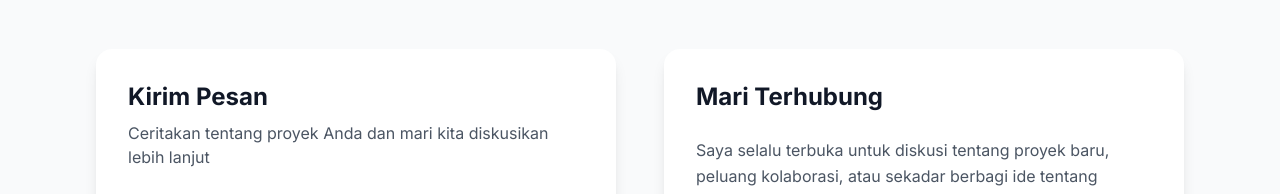
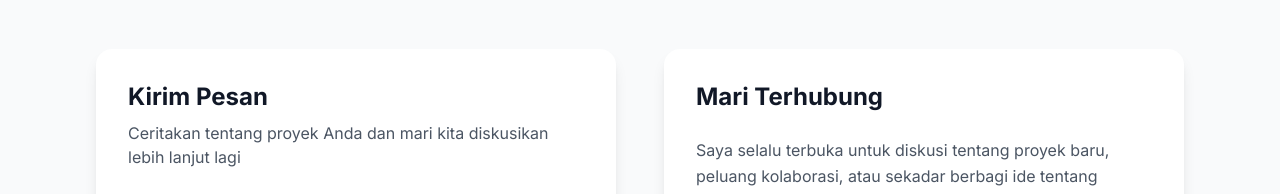
Before and after one commit to RaflyFA/Web-Portfolio-V3, a Next.js app: page / in a window 1280 px wide. Shown: the part 4460-4654 px from the top of the page. Built offline with nearby package versions, Linux system fonts and the light colour scheme.

Commit message:
Mengubah isi-isi-isi

```diff
--- a/app/components/Contact.tsx
+++ b/app/components/Contact.tsx
@@ -87,7 +87,7 @@ export default function Contact() {
             <div className="mb-8">
               <h3 className="text-2xl font-bold text-gray-900 dark:text-white mb-2">Kirim Pesan</h3>
               <p className="text-gray-600 dark:text-gray-400">
-                Ceritakan tentang proyek Anda dan mari kita diskusikan lebih lanjut
+                Ceritakan tentang proyek Anda dan mari kita diskusikan lebih lanjut lagi
               </p>
             </div>
 
```
